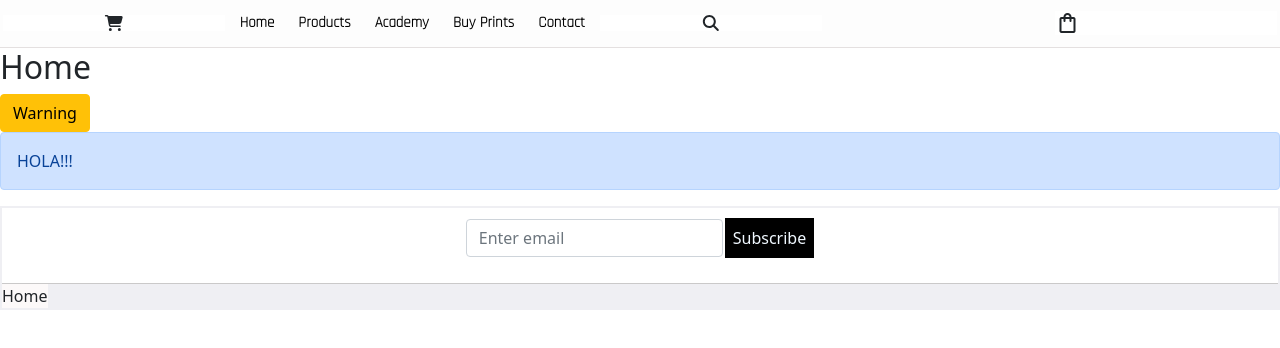
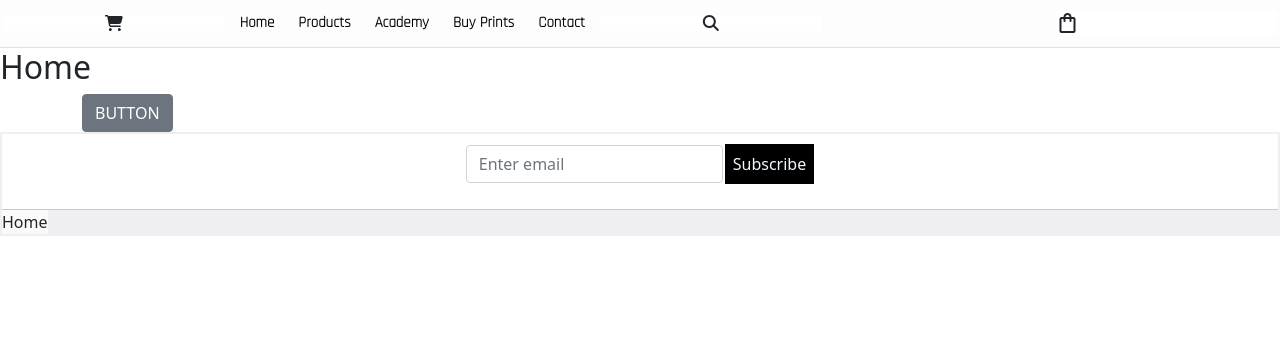
Before and after one commit to JeremiahJacob261/react-plus-bootstrap, a React (Create React App) app: page / in a window 1280 px wide. Shown: the top 348 px of the page. Built offline with nearby package versions, Linux system fonts and the light colour scheme; a web font is replaced by a local one.

Commit message:
1 file modified

```diff
--- a/src/components/Home.js
+++ b/src/components/Home.js
@@ -8,6 +8,7 @@
 import {faCartShopping} from "@fortawesome/free-solid-svg-icons";
 import  Button from 'react-bootstrap/Button';
 import  Alert from 'react-bootstrap/Alert';
+import  {Container,Row,Col} from 'react-bootstrap';
 
 class Home extends React.Component {
   constructor() {
@@ -20,8 +21,11 @@
 return(
 <div class="home">
  <h2>Home</h2>
- <Button variant="warning">Warning</Button>
- <Alert variant="primary">HOLA!!!</Alert>
+ <Container>
+  <Row>
+  <Col><Button variant="secondary">BUTTON</Button></Col>
+  </Row>
+</Container>
 </div>
 );
 }
```
